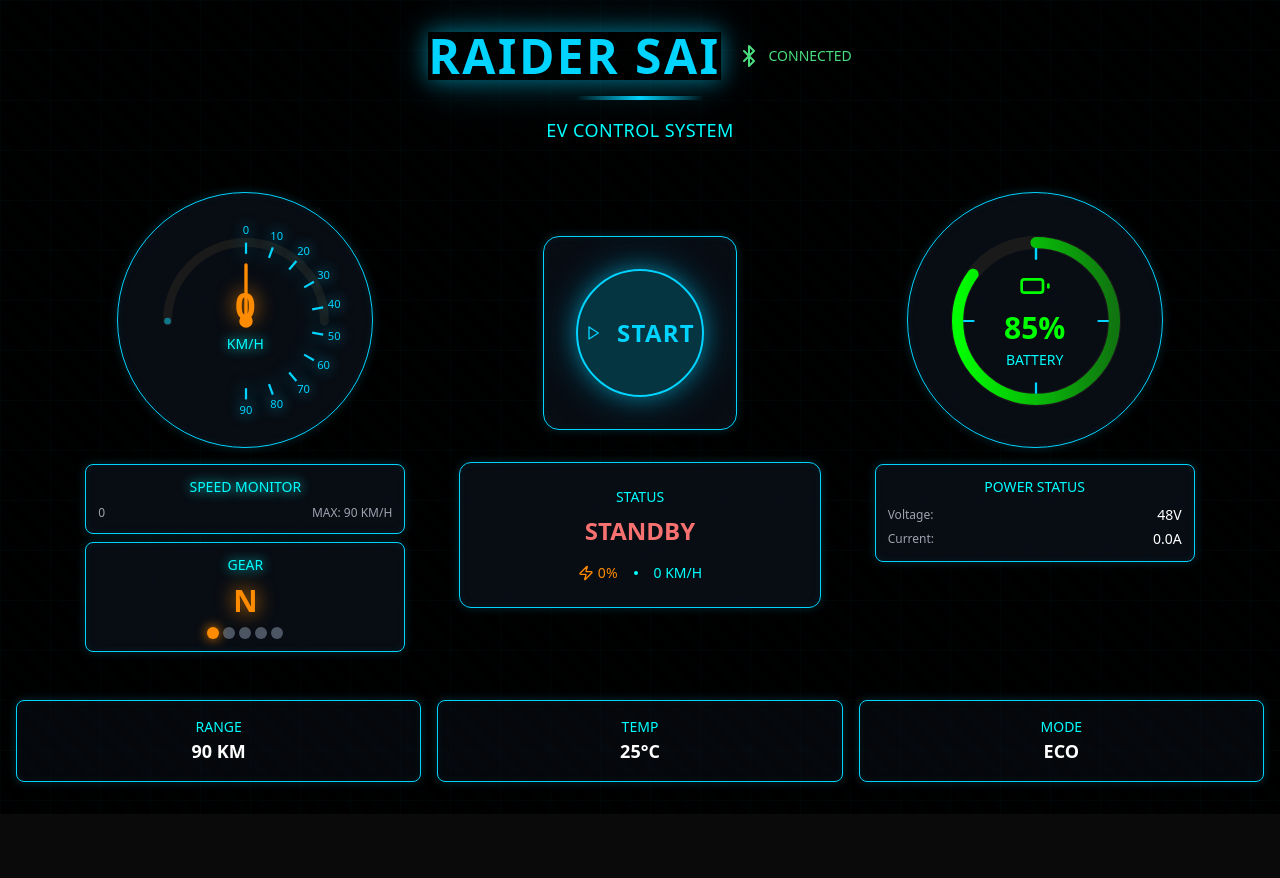
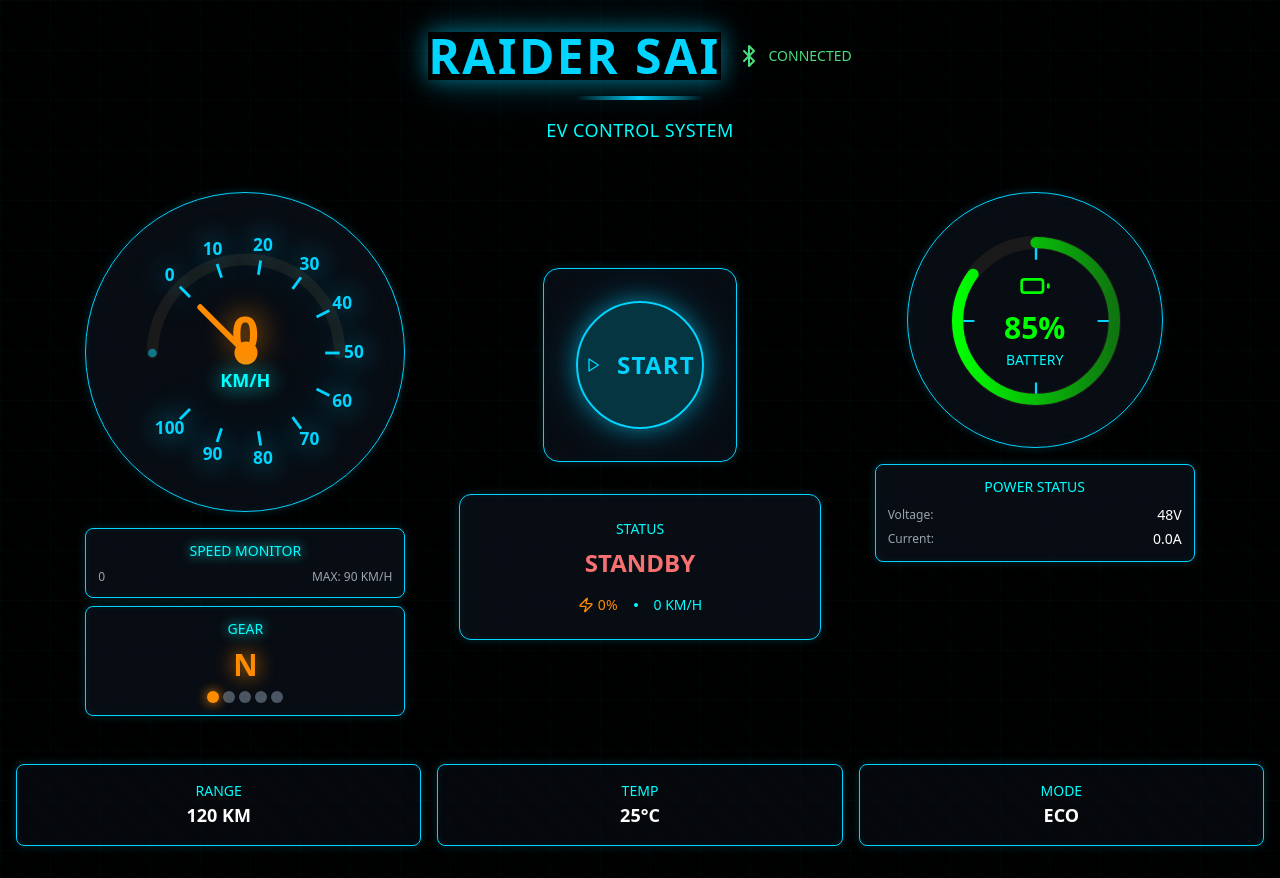
Before and after one commit to Pavankreative/Raider-Sai, a React (Vite) app: page / in a window 1280 px wide. Before the commit the page ends 814 px from the top, so only its background shows below. Built offline with nearby package versions, Linux system fonts and the light colour scheme.

Commit message:
Refactor: Horizontal speed monitor and 100 marking
Modified SpeedGauge to display a horizontal speed monitor and added 100 as a speed marking.

```diff
--- a/src/components/BikeControls.tsx
+++ b/src/components/BikeControls.tsx
@@ -19,7 +19,7 @@ const BikeControls = () => {
       interval = setInterval(() => {
         setSpeed(prev => {
           const newSpeed = Math.max(0, prev + (Math.random() - 0.5) * 10);
-          return Math.min(90, newSpeed);
+          return Math.min(100, newSpeed); // Changed max speed to 100
         });
 
         setPower(prev => {
@@ -44,7 +44,8 @@ const BikeControls = () => {
       if (speed < 15) setGear(1);
       else if (speed < 35) setGear(2);
       else if (speed < 60) setGear(3);
-      else setGear(4);
+      else if (speed < 85) setGear(4);
+      else setGear(5); // Added gear 5 for higher speeds
     } else if (!isRunning || speed <= 5) {
       setGear(0); // Neutral when stopped or very slow
     }
@@ -153,7 +154,7 @@ const BikeControls = () => {
         <div className="mt-12 grid grid-cols-2 md:grid-cols-3 gap-4">
           <div className="tron-border rounded-lg p-4 bg-gray-900/30 text-center">
             <div className="text-neon-cyan text-sm">RANGE</div>
-            <div className="text-white text-lg font-bold">90 KM</div>
+            <div className="text-white text-lg font-bold">120 KM</div>
           </div>
           <div className="tron-border rounded-lg p-4 bg-gray-900/30 text-center">
             <div className="text-neon-cyan text-sm">TEMP</div>
--- a/src/components/SpeedGauge.tsx
+++ b/src/components/SpeedGauge.tsx
@@ -8,16 +8,16 @@ interface SpeedGaugeProps {
 }
 
 const SpeedGauge = ({ speed, isRunning, gear }: SpeedGaugeProps) => {
-  const maxSpeed = 90;
-  const angle = (speed / maxSpeed) * 180 - 90;
+  const maxSpeed = 100;
+  const angle = (speed / maxSpeed) * 270 - 135; // Changed to 270 degrees for full circle
 
   return (
     <div className="flex flex-col items-center">
-      <div className="relative w-64 h-64">
+      <div className="relative w-80 h-80"> {/* Increased size for horizontal layout */}
         {/* Outer ring */}
         <div className="absolute inset-0 rounded-full tron-border bg-gray-900/50 backdrop-blur-sm">
           {/* Speed arc background */}
-          <svg className="absolute inset-4 w-56 h-56" viewBox="0 0 200 200">
+          <svg className="absolute inset-4 w-72 h-72" viewBox="0 0 200 200">
             <defs>
               <linearGradient id="speedGradient" x1="0%" y1="0%" x2="100%" y2="0%">
                 <stop offset="0%" stopColor="#00d4ff" />
@@ -26,9 +26,9 @@ const SpeedGauge = ({ speed, isRunning, gear }: SpeedGaugeProps) => {
               </linearGradient>
             </defs>
 
-            {/* Background arc */}
+            {/* Background arc - Full circle minus bottom section */}
             <path
-              d="M 30 100 A 70 70 0 0 1 170 100"
+              d="M 35 100 A 65 65 0 1 1 165 100"
               fill="none"
               stroke="#1a1a1a"
               strokeWidth="8"
@@ -37,22 +37,22 @@ const SpeedGauge = ({ speed, isRunning, gear }: SpeedGaugeProps) => {
 
             {/* Speed arc */}
             <path
-              d="M 30 100 A 70 70 0 0 1 170 100"
+              d="M 35 100 A 65 65 0 1 1 165 100"
               fill="none"
               stroke="url(#speedGradient)"
               strokeWidth="6"
               strokeLinecap="round"
-              strokeDasharray={`${(speed / maxSpeed) * 220} 220`}
-              className={`transition-all duration-500 ${isRunning ? 'opacity-100' : 'opacity-50'}`}
+              strokeDasharray={`${(speed / maxSpeed) * 300} 300`}
+              className={`transition-all duration-500 ${isRunning ? 'opacity-100 drop-shadow-[0_0_15px_#00d4ff]' : 'opacity-50'}`}
             />
 
             {/* Speed markings */}
-            {[0, 10, 20, 30, 40, 50, 60, 70, 80, 90].map((mark, index) => {
-              const markAngle = (mark / maxSpeed) * 180 - 90;
-              const x1 = 100 + 60 * Math.cos((markAngle * Math.PI) / 180);
-              const y1 = 100 + 60 * Math.sin((markAngle * Math.PI) / 180);
-              const x2 = 100 + 70 * Math.cos((markAngle * Math.PI) / 180);
-              const y2 = 100 + 70 * Math.sin((markAngle * Math.PI) / 180);
+            {[0, 10, 20, 30, 40, 50, 60, 70, 80, 90, 100].map((mark, index) => {
+              const markAngle = (mark / maxSpeed) * 270 - 135; // Full circle distribution
+              const x1 = 100 + 55 * Math.cos((markAngle * Math.PI) / 180);
+              const y1 = 100 + 55 * Math.sin((markAngle * Math.PI) / 180);
+              const x2 = 100 + 65 * Math.cos((markAngle * Math.PI) / 180);
+              const y2 = 100 + 65 * Math.sin((markAngle * Math.PI) / 180);
 
               return (
                 <g key={mark}>
@@ -63,16 +63,16 @@ const SpeedGauge = ({ speed, isRunning, gear }: SpeedGaugeProps) => {
                     y2={y2}
                     stroke="#00d4ff"
                     strokeWidth="2"
-                    className="drop-shadow-[0_0_8px_#00d4ff]"
+                    className="drop-shadow-[0_0_12px_#00d4ff]"
                   />
                   <text
-                    x={100 + 80 * Math.cos((markAngle * Math.PI) / 180)}
-                    y={100 + 80 * Math.sin((markAngle * Math.PI) / 180)}
+                    x={100 + 75 * Math.cos((markAngle * Math.PI) / 180)}
+                    y={100 + 75 * Math.sin((markAngle * Math.PI) / 180)}
                     fill="#00d4ff"
-                    fontSize="10"
+                    fontSize="12"
                     textAnchor="middle"
                     dominantBaseline="middle"
-                    className="drop-shadow-[0_0_6px_#00d4ff]"
+                    className="drop-shadow-[0_0_10px_#00d4ff] font-bold"
                   >
                     {mark}
                   </text>
@@ -84,30 +84,30 @@ const SpeedGauge = ({ speed, isRunning, gear }: SpeedGaugeProps) => {
             <line
               x1="100"
               y1="100"
-              x2={100 + 50 * Math.cos((angle * Math.PI) / 180)}
-              y2={100 + 50 * Math.sin((angle * Math.PI) / 180)}
+              x2={100 + 45 * Math.cos((angle * Math.PI) / 180)}
+              y2={100 + 45 * Math.sin((angle * Math.PI) / 180)}
               stroke="#ff8c00"
-              strokeWidth="3"
+              strokeWidth="4"
               strokeLinecap="round"
-              className={`transition-all duration-500 ${isRunning ? 'drop-shadow-[0_0_15px_#ff8c00]' : ''}`}
+              className={`transition-all duration-500 ${isRunning ? 'drop-shadow-[0_0_20px_#ff8c00]' : ''}`}
             />
 
             {/* Center dot */}
             <circle
               cx="100"
               cy="100"
-              r="6"
+              r="8"
               fill="#ff8c00"
-              className={isRunning ? 'drop-shadow-[0_0_15px_#ff8c00]' : ''}
+              className={isRunning ? 'drop-shadow-[0_0_20px_#ff8c00]' : ''}
             />
           </svg>
 
           {/* Center display */}
           <div className="absolute inset-0 flex flex-col items-center justify-center">
-            <div className="text-4xl font-bold text-neon-orange mb-2 drop-shadow-[0_0_10px_#ff8c00]">
+            <div className="text-5xl font-bold text-neon-orange mb-2 drop-shadow-[0_0_15px_#ff8c00]">
               {speed.toFixed(0)}
             </div>
-            <div className="text-sm text-neon-cyan drop-shadow-[0_0_6px_#00ffff]">KM/H</div>
+            <div className="text-lg text-neon-cyan drop-shadow-[0_0_10px_#00ffff] font-bold">KM/H</div>
           </div>
         </div>
       </div>
```
